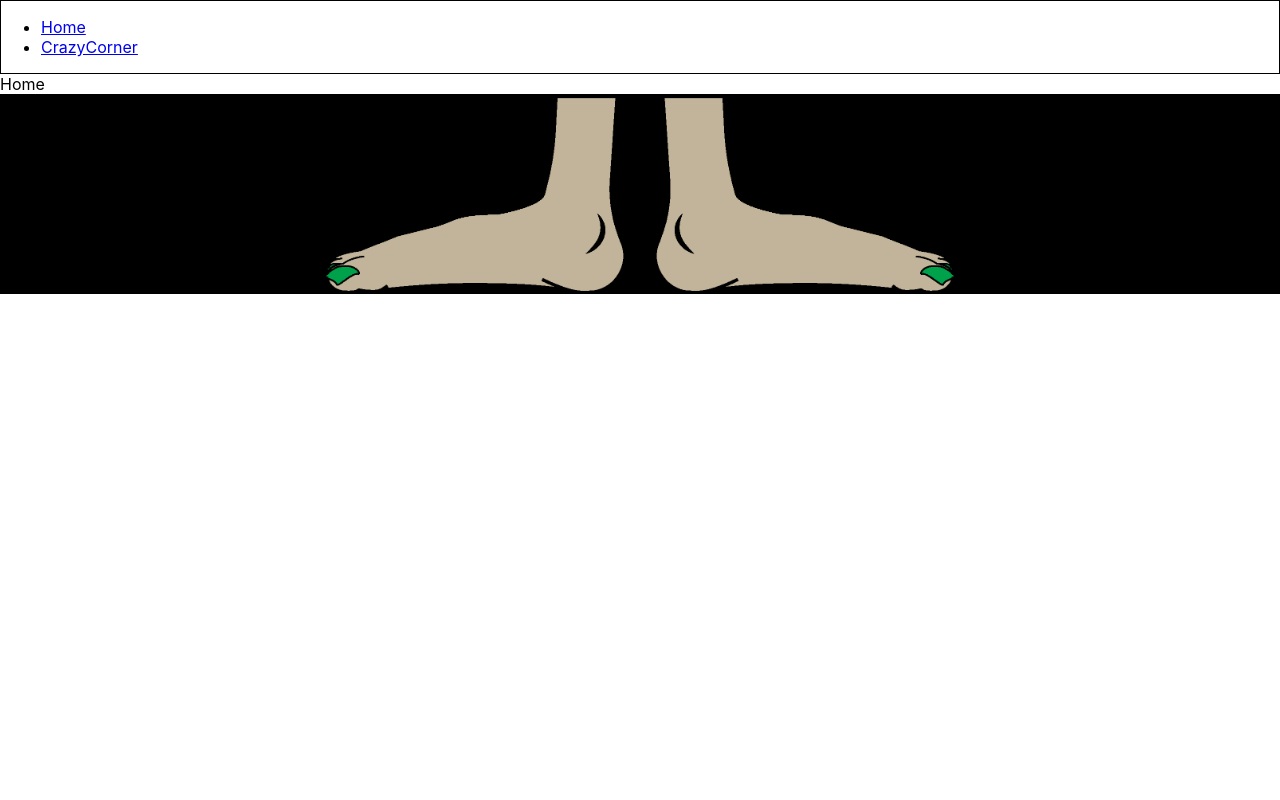
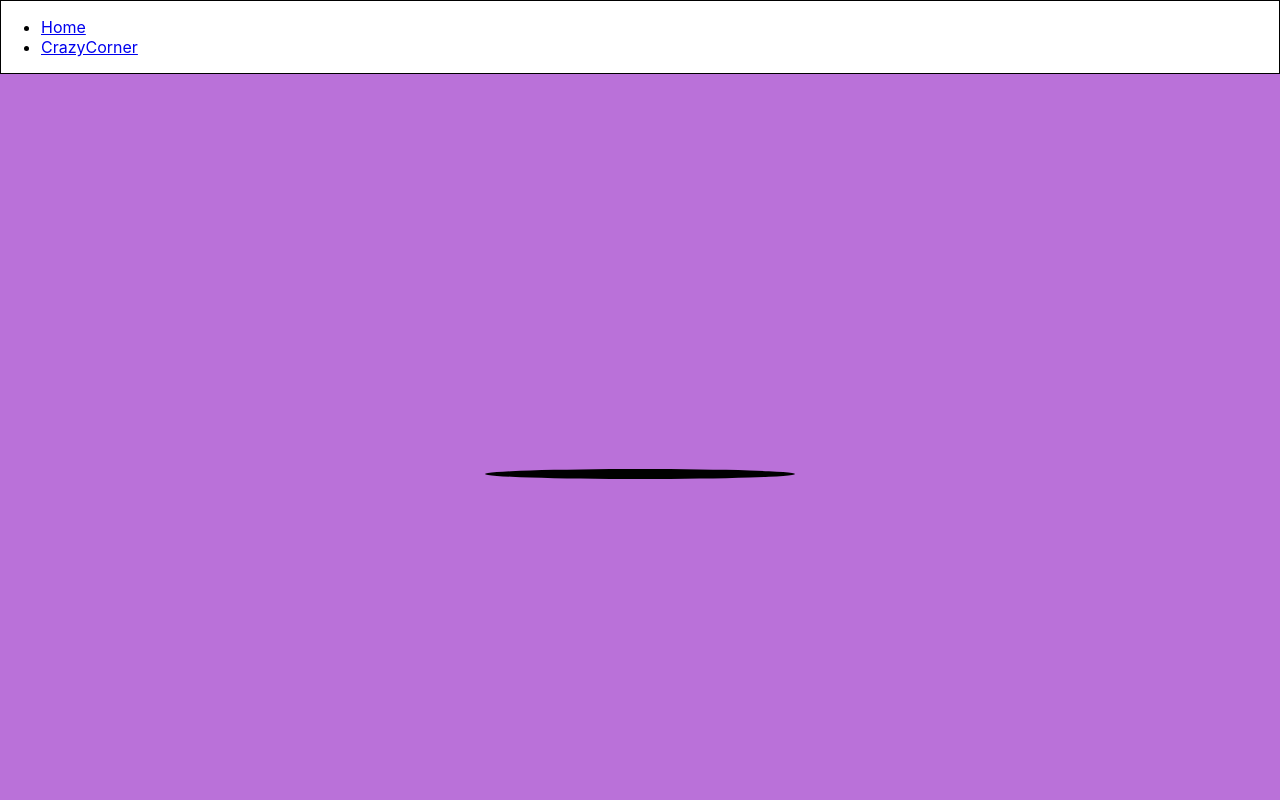
Before and after one commit to chrillah/eyes-deceive, a React (Create React App) app: page / in a window 1280 px wide. Shown: the top 800 px of the page. Built offline with nearby package versions, Linux system fonts and the light colour scheme; a web font is replaced by a local one.

Commit message:
hero-section updated

```diff
--- a/src/App.css
+++ b/src/App.css
@@ -17,6 +17,13 @@
     --azeret-mono : 'Azeret Mono', monospace;
 
     /* COLORS */
+    --black-1: #000000;
+    --white-1: #FFFFFF;
+    --pink-1: #BA71D9;
+    --purple-1 : #4B1C8C;
+    --green-1 : #078C04;
+    --yellow-1: #F2B705;
+    --orange-1: #F28705;
 }
 
 
@@ -32,6 +39,54 @@
     background-color: white;
 }
 
+/* Hero */
+.hero-container{
+    height: 100vh;
+    display: flex;
+    justify-content: center;
+    align-items: center;
+    background-color: var(--pink-1);
+}
+
+.eye-lid,
+.open-eye{
+    display: flex;
+    justify-content: center;
+    align-items: center;
+    background-color: var(--white-1);
+    min-width: 300px;
+    border-radius: 50%;
+    overflow: hidden;
+    border: 5px solid var(--black-1);
+    transition: height 500ms ease-in-out;
+}
+
+.eye-lid{
+    height: 0px;
+}
+
+.open-eye{
+    height: 120px;
+}
+
+/* .open-eye{
+    display: flex;
+    justify-content: center;
+    align-items: center;
+    background-color: var(--);
+    min-width: 300px;
+    border-radius: 50%;
+    overflow: hidden;
+    border: 5px solid black;
+    transition: height 500ms ease-in-out;
+} */
+
+.eye{
+    background-color: var(--purple-1);
+    border-radius: 50%;
+    width: 100px;
+    height: 100px;
+}
 
 /* Footer */
 
@@ -42,9 +97,9 @@
 .img-container{
     min-height: 200px;
     background-image: url('./img/web.png');
-    background-position: center;
+    background-position: center bottom;
     background-repeat: no-repeat;
-    background-size: 50%;
+    background-size: 100%;
 }
 
 .footer-header{
--- a/src/pages/Home.js
+++ b/src/pages/Home.js
@@ -1,8 +1,20 @@
-import React from 'react'
+import React, {useState} from 'react'
+
 
 function Home() {
+const [eyeClass, setEyeClass] = useState(true)
+
+function openEye(){
+    setEyeClass(!eyeClass)
+}
+
+const eye = eyeClass ? "eye-lid" : "open-eye"
   return (
-    <div>Home</div>
+    <div className='hero-container'>
+        <div onClick={openEye} className={eye} >
+            <div className="eye" />
+        </div>
+    </div>
   )
 }
 
```
